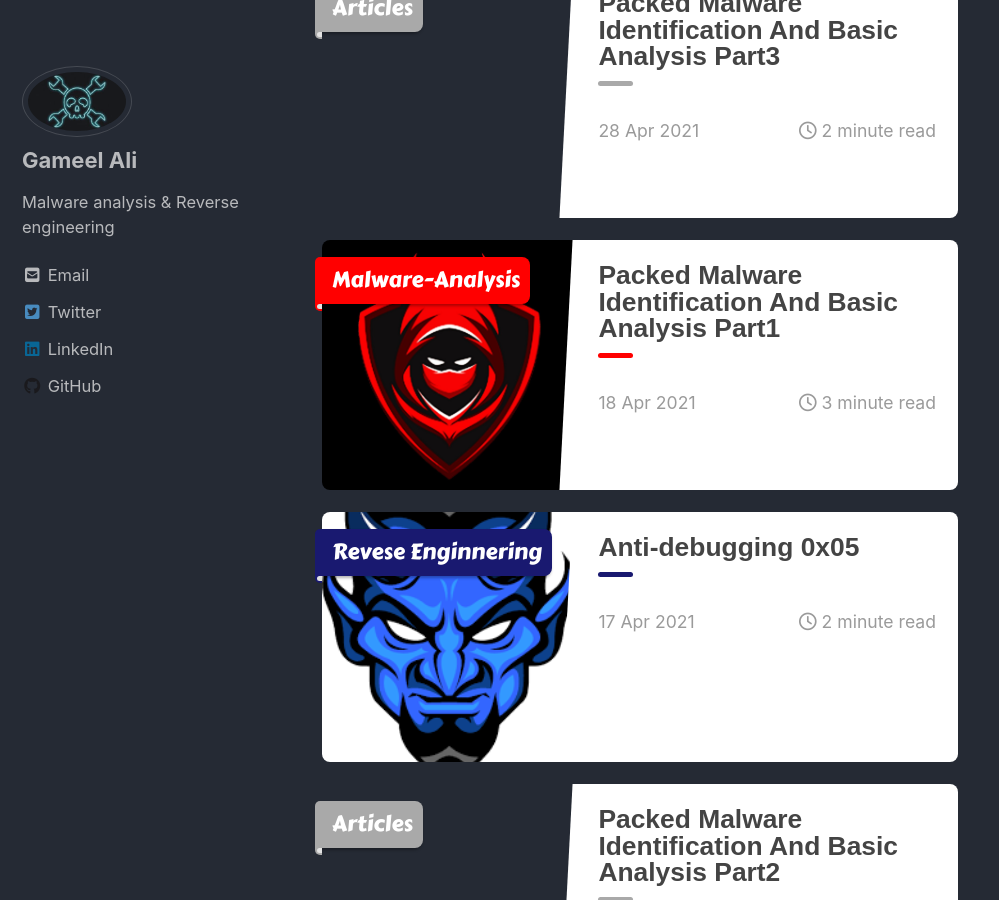
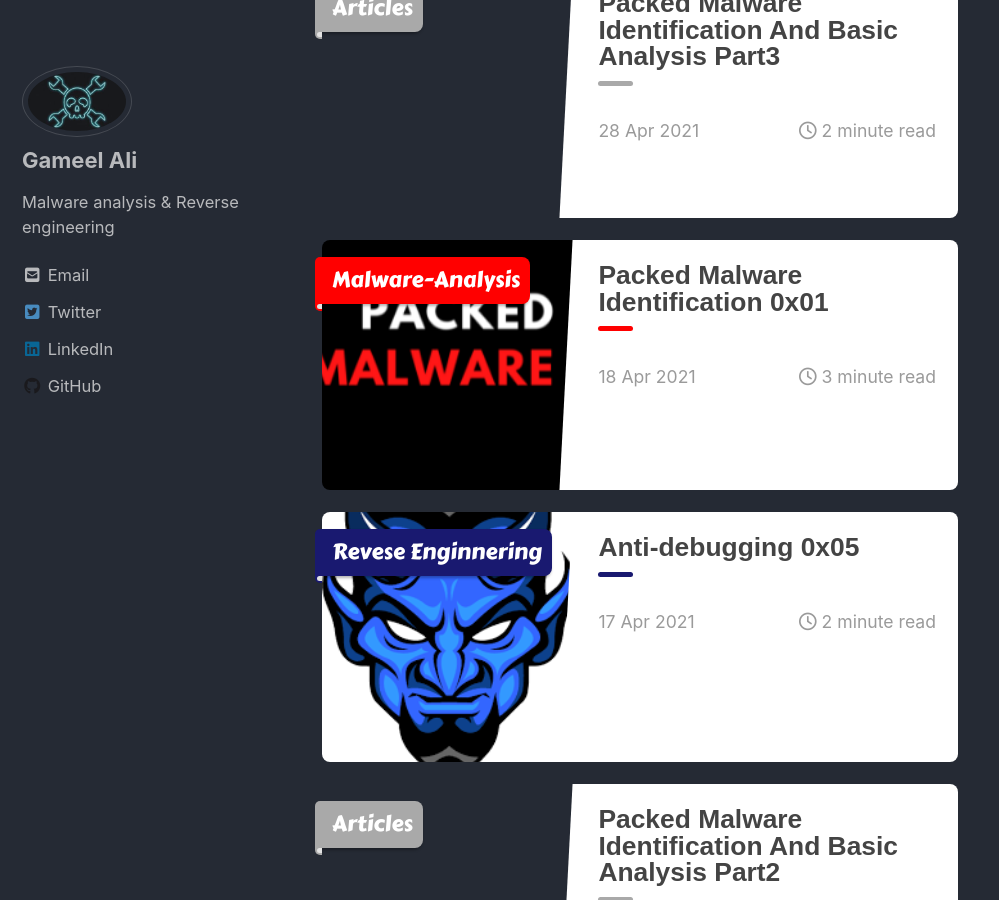
Before and after one commit to MalGamy/MalGamy.github.io, a Jekyll site: the page built from index.html, in a window 1280 px wide and 900 px high, scrolled down 506 px. Shown: the whole window, without its empty margins (0-999 px from the left). Built offline with Jekyll 4.4.1, drawn with Linux system fonts in a browser that asks for light colours; cached includes are drawn as plain includes; nearby versions of some CDN libraries; the list of posts is cut into pages by our own code.

Commit message:
Update 2021-4-18-Packed Malware Identification And Basic Analysis part1.md

```diff
--- a/_posts/Malware-Analysis/2021-4-18-Packed Malware Identification And Basic Analysis part1.md
+++ b/_posts/Malware-Analysis/2021-4-18-Packed Malware Identification And Basic Analysis part1.md
@@ -1,8 +1,8 @@
 ---
-title: Packed Malware Identification And Basic Analysis Part1
+title: Packed Malware Identification 0x01
 classes: wide
 header:
-  teaser: /img/redteampng.png
+  teaser: /img/packed.PNG
 ribbon: red
 categories:
   - Malware-Analysis
```
